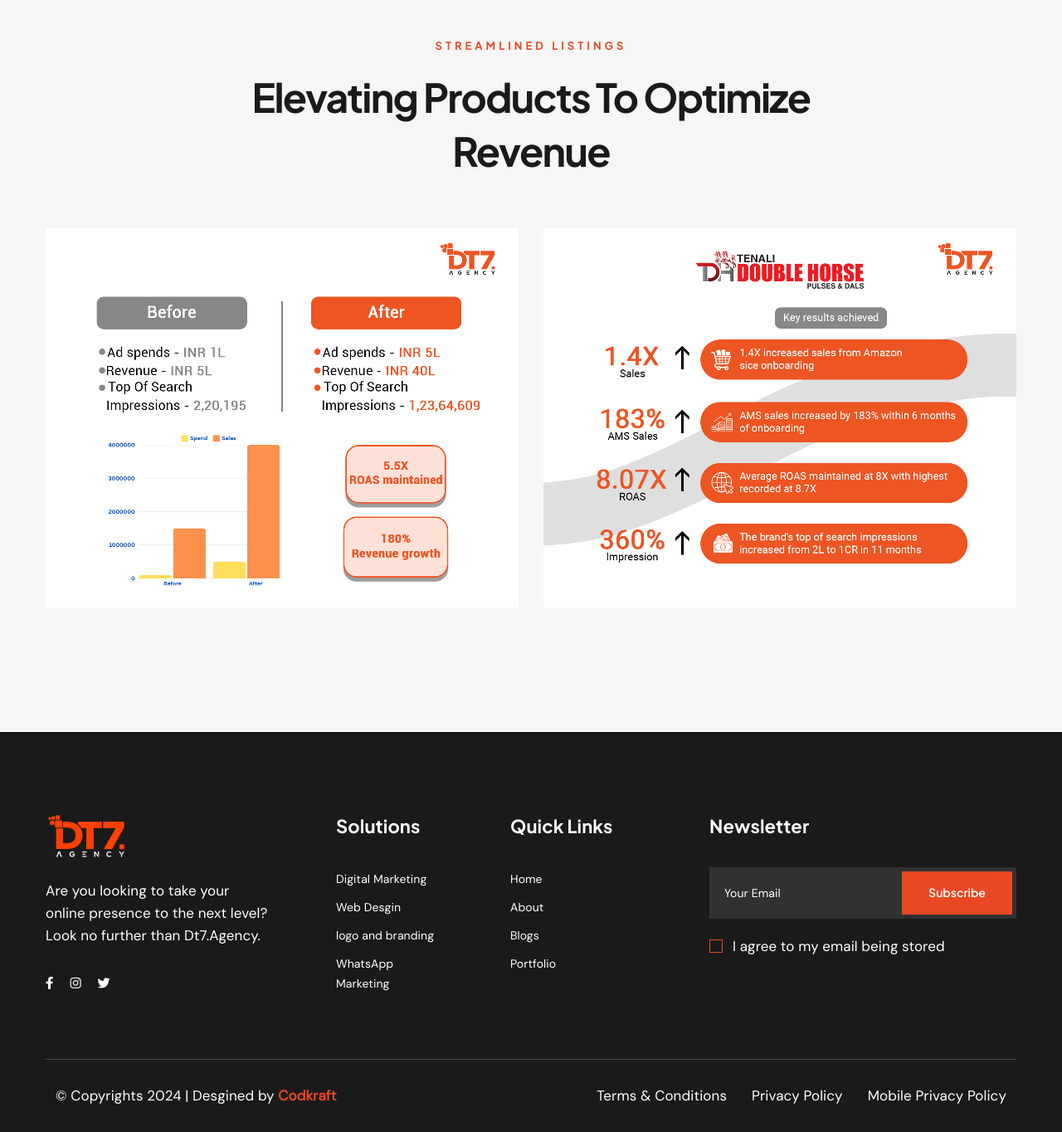
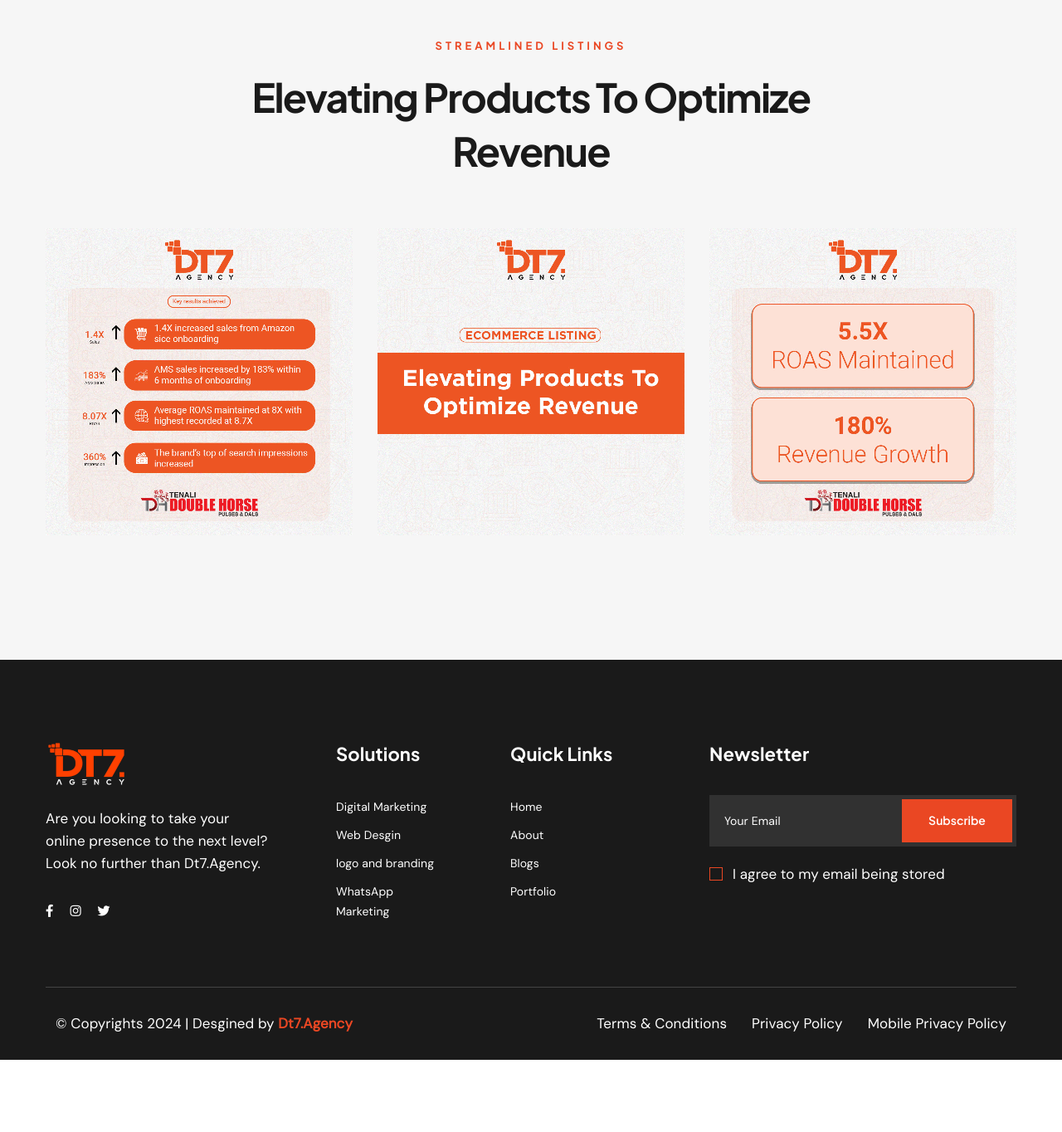
Before and after one commit to DT7Solutions/DT7-advanced, a Django app: page /ecommerceListing/ in a window 1280 px wide. Shown: the part 1994-3358 px from the top of the page at 83% size. After the commit the page ends 3271 px from the top, so only its background shows below. Run offline with Django 3.2, Linux system fonts and the light colour scheme; some libraries are stand-ins or nearby versions.

Commit message:
e-commerce-listing page updated

```diff
--- a/Dt7solution/templates/uifiles/base.html
+++ b/Dt7solution/templates/uifiles/base.html
@@ -227,7 +227,7 @@
                     <div class="row">
                         <div class="footer-one__bottom-col-one col-lg-5">
                             <div class="footer-one__copyright">
-                                <p class="footer-one__copyright-text">&copy; Copyrights  2024 | Desgined by <a href="https://dt7solutions.com/" target="_blank" ><b>Codkraft</b></a></p>
+                                <p class="footer-one__copyright-text">&copy; Copyrights  2024 | Desgined by <a href="https://dt7.agency" target="_blank" ><b>Dt7.Agency</b></a></p>
                             </div><!-- /.footer__copyright -->
                         </div>
                         <div class="footer-one__bottom-col-two col-lg-7">
--- a/Dt7solution/templates/uifiles/ecommercelisting.html
+++ b/Dt7solution/templates/uifiles/ecommercelisting.html
@@ -214,20 +214,29 @@
       </div><!-- /.portfolio-tthree_sec-title -->
       <div class="row masonry-layout">
 
-          <div class="masonry-layout__item col-lg-6 wow animated fadeInUp" data-wow-delay="0.3s" data-wow-duration="1500ms">
+            <div class="masonry-layout__item col-lg-4 wow animated fadeInUp" data-wow-delay="0.3s" data-wow-duration="1500ms">
                 <div class="portfolio-three__item">
                     <div class="portfolio-three__img-box digihub-image-hover" data-hover-image="assets/images/shapes/hover-one.jpg">
-                      <img src="{% static 'assets/images/about/salesgrow.jpg' %}" alt="portfolio" class="portfolio-three__img">
-                      <img src="{% static 'assets/images/about/salesgrow.jpg' %}" alt="portfolio" class="portfolio-three__img">
+                        <img src="{% static 'assets/images/about/dt7agency-e-commerce-listing-tdh-key-results-achieved-1080x1080.jpg' %}" alt="e-commerce-listing" title="dt7agency-e-commerce-listing-tdh-key-results-achieved-1080x1080" class="portfolio-three__img">
+                        <img src="{% static 'assets/images/about/dt7agency-e-commerce-listing-tdh-key-results-achieved-1080x1080.jpg' %}" alt="e-commerce-listing" title="dt7agency-e-commerce-listing-tdh-key-results-achieved-1080x1080" class="portfolio-three__img">
                     </div><!-- /.portfolio-three__img-box -->
 
                 </div><!-- /.portfolio-three__item -->
             </div>
-          <div class="masonry-layout__item col-lg-6 wow animated fadeInUp" data-wow-delay="0.5s" data-wow-duration="1500ms">
+            <div class="masonry-layout__item col-lg-4 wow animated fadeInUp" data-wow-delay="0.5s" data-wow-duration="1500ms">
                 <div class="portfolio-three__item ">
                     <div class="portfolio-three__img-box digihub-image-hover" data-hover-image="assets/images/shapes/hover-one.jpg">
-                      <img src="{% static 'assets/images/about/tdhecometwo.jpg' %}" alt="portfolio" class="portfolio-three__img">
-                      <img src="{% static 'assets/images/about/tdhecometwo.jpg' %}" alt="portfolio" class="portfolio-three__img">
+                        <img src="{% static 'assets/images/about/dt7agency-e-commerce-listing-tdh-elevating-products-1080x1080.jpg' %}" alt="e-commerce-listing" title="dt7agency-e-commerce-listing-tdh-elevating-products-1080x1080" class="portfolio-three__img">
+                        <img src="{% static 'assets/images/about/dt7agency-e-commerce-listing-tdh-elevating-products-1080x1080.jpg' %}" alt="e-commerce-listing" title="dt7agency-e-commerce-listing-tdh-elevating-products-1080x1080" class="portfolio-three__img">
+                    </div><!-- /.portfolio-three__img-box -->
+
+                </div><!-- /.portfolio-three__item -->
+            </div>
+            <div class="masonry-layout__item col-lg-4 wow animated fadeInUp" data-wow-delay="0.5s" data-wow-duration="1500ms">
+                <div class="portfolio-three__item ">
+                    <div class="portfolio-three__img-box digihub-image-hover" data-hover-image="assets/images/shapes/hover-one.jpg">
+                        <img src="{% static 'assets/images/about/dt7agency-e-commerce-listing-tdh-revenue-growth-results-1080x1080.jpg' %}" alt="e-commerce-listing" title="dt7agency-e-commerce-listing-tdh-revenue-growth-results-1080x1080" class="portfolio-three__img">
+                        <img src="{% static 'assets/images/about/dt7agency-e-commerce-listing-tdh-revenue-growth-results-1080x1080.jpg' %}" alt="e-commerce-listing" title="dt7agency-e-commerce-listing-tdh-revenue-growth-results-1080x1080" class="portfolio-three__img">
                     </div><!-- /.portfolio-three__img-box -->
 
                 </div><!-- /.portfolio-three__item -->
--- a/Dt7solution/templates/uifiles/subase.html
+++ b/Dt7solution/templates/uifiles/subase.html
@@ -210,7 +210,7 @@
                     <div class="row">
                         <div class="footer-one__bottom-col-one col-lg-5">
                             <div class="footer-one__copyright">
-                                <p class="footer-one__copyright-text">&copy; Copyrights  2024 | Desgined by <a href="https://dt7solutions.com/" target="_blank" ><b>Codkraft</b></a></p>
+                                <p class="footer-one__copyright-text">&copy; Copyrights  2024 | Desgined by <a href="https://dt7.agency" target="_blank" ><b>Dt7.Agency</b></a></p>
                             </div><!-- /.footer__copyright -->
                         </div>
                         <div class="footer-one__bottom-col-two col-lg-7">
```
Also changed, not shown: Dt7solution/static/assets/images/about/dt7agency-e-commerce-listing-tdh-elevating-products-1080x1080.jpg (added), Dt7solution/static/assets/images/about/dt7agency-e-commerce-listing-tdh-key-results-achieved-1080x1080.jpg (added), Dt7solution/static/assets/images/about/dt7agency-e-commerce-listing-tdh-revenue-growth-results-1080x1080.jpg (added). Lines whose indentation alone changed are shown as unchanged.
